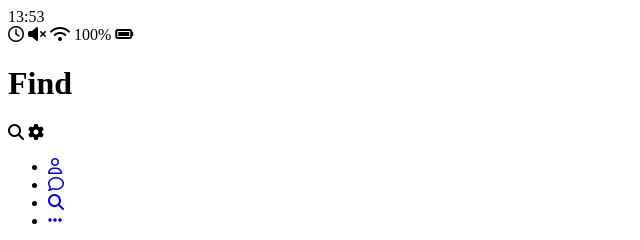
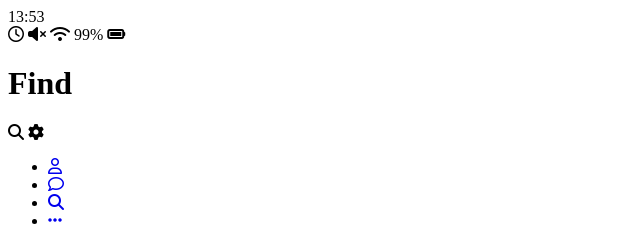
Before and after one commit to JayceShin/kakao-clone, a plain HTML site: page find.html in a window 1280 px wide. Shown: the full height of the page, 0-640 px from the left. Drawn offline with Linux system fonts and the light colour scheme.

Commit message:
Desktop TEST

```diff
--- a/find.html
+++ b/find.html
@@ -16,7 +16,7 @@
             <i class="far fa-clock"></i>
             <i class="fas fa-volume-mute"></i>
             <i class="fas fa-wifi"></i>
-            <span class="status-bar__batery-level">100%</span>
+            <span class="status-bar__batery-level">99%</span>
             <i class="fas fa-battery-full"></i>
         </div>
     </div>
```
